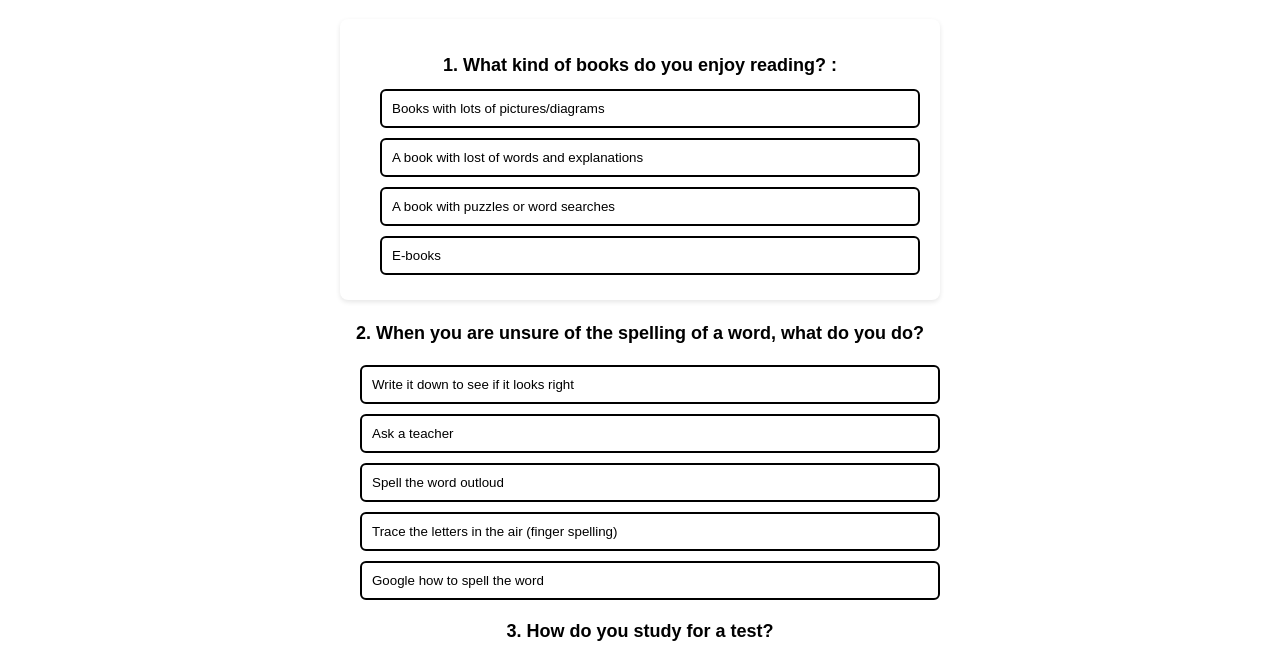
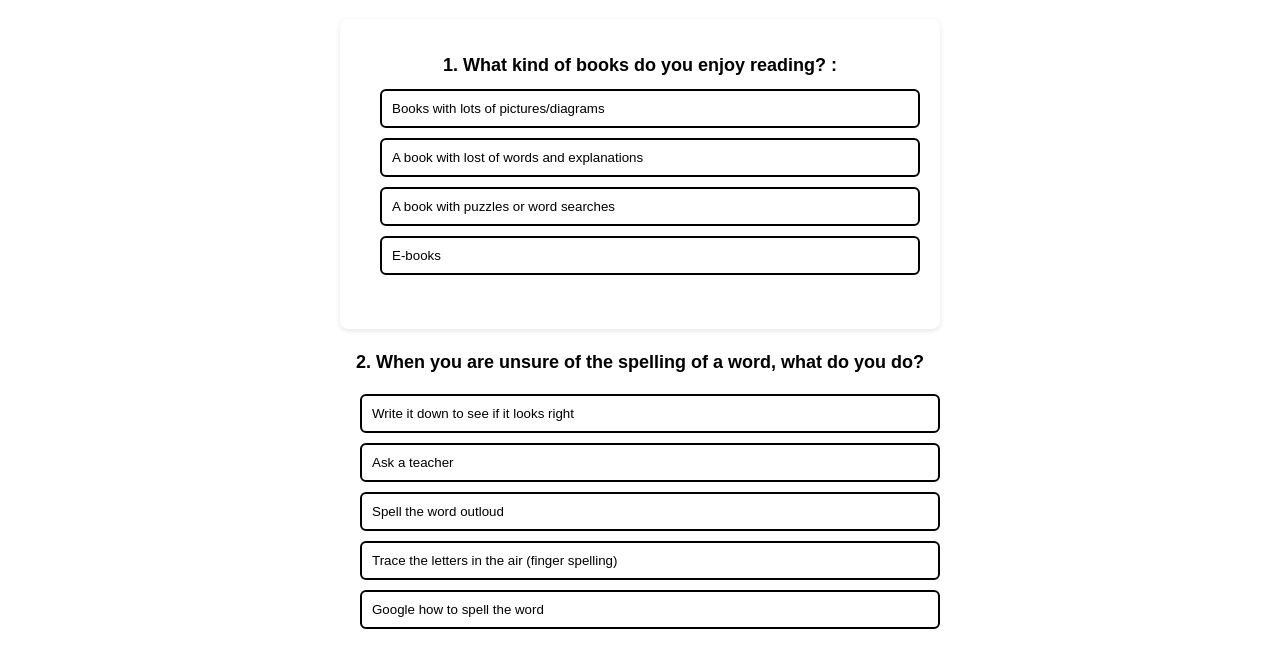
Before and after one commit to ashleigh5336/Brain-Buddy, a plain HTML site: page quiz.html in a window 1280 px wide. Shown: the part 139-786 px from the top of the page. Drawn offline with Linux system fonts and the light colour scheme.

Commit message:
changed quiz

```diff
--- a/style.css
+++ b/style.css
@@ -44,6 +44,11 @@ p {
     margin-bottom: 20px;
     border-radius: 8px;
     box-shadow: 0 2px 5px rgba(0,0,0,0.1);
+
+    height: 280px;
+    overflow-y: auto;
+    display: flex;
+    flex-direction: column;
 }
 
 .question p {
```
